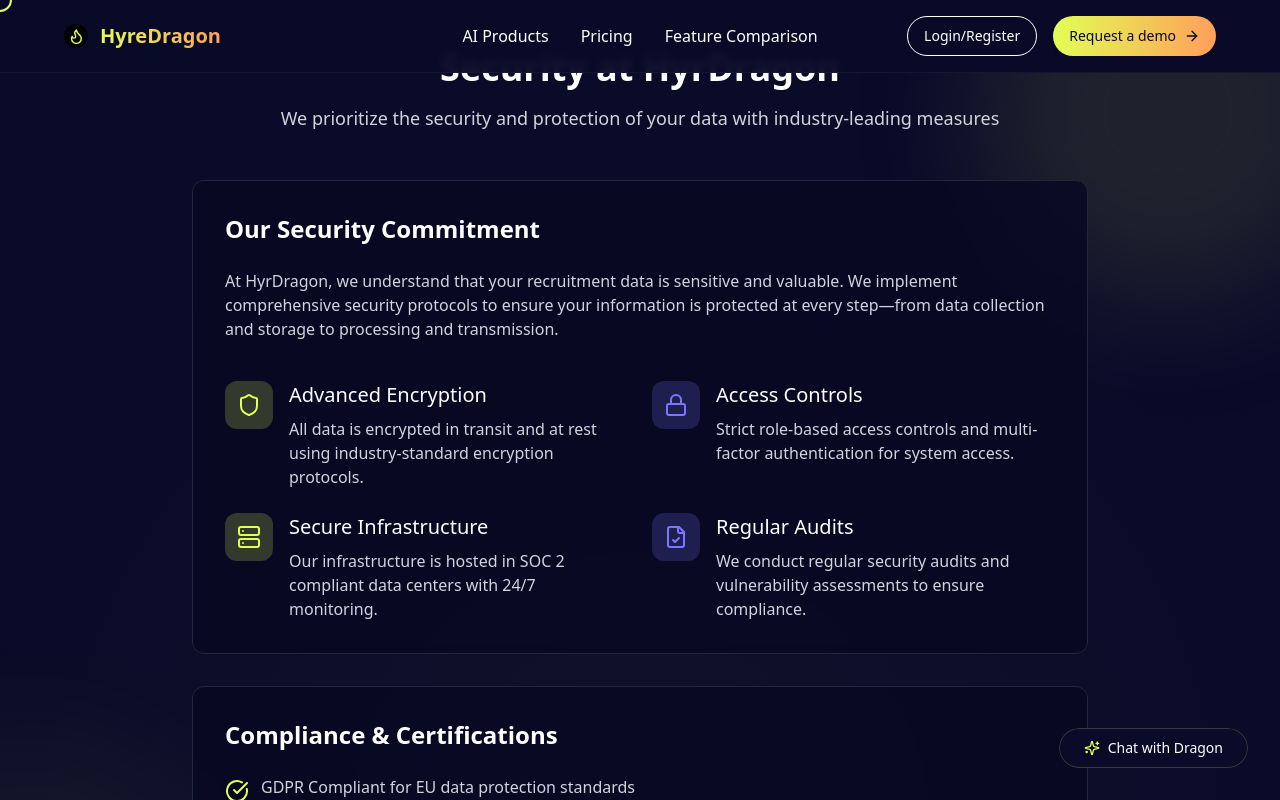
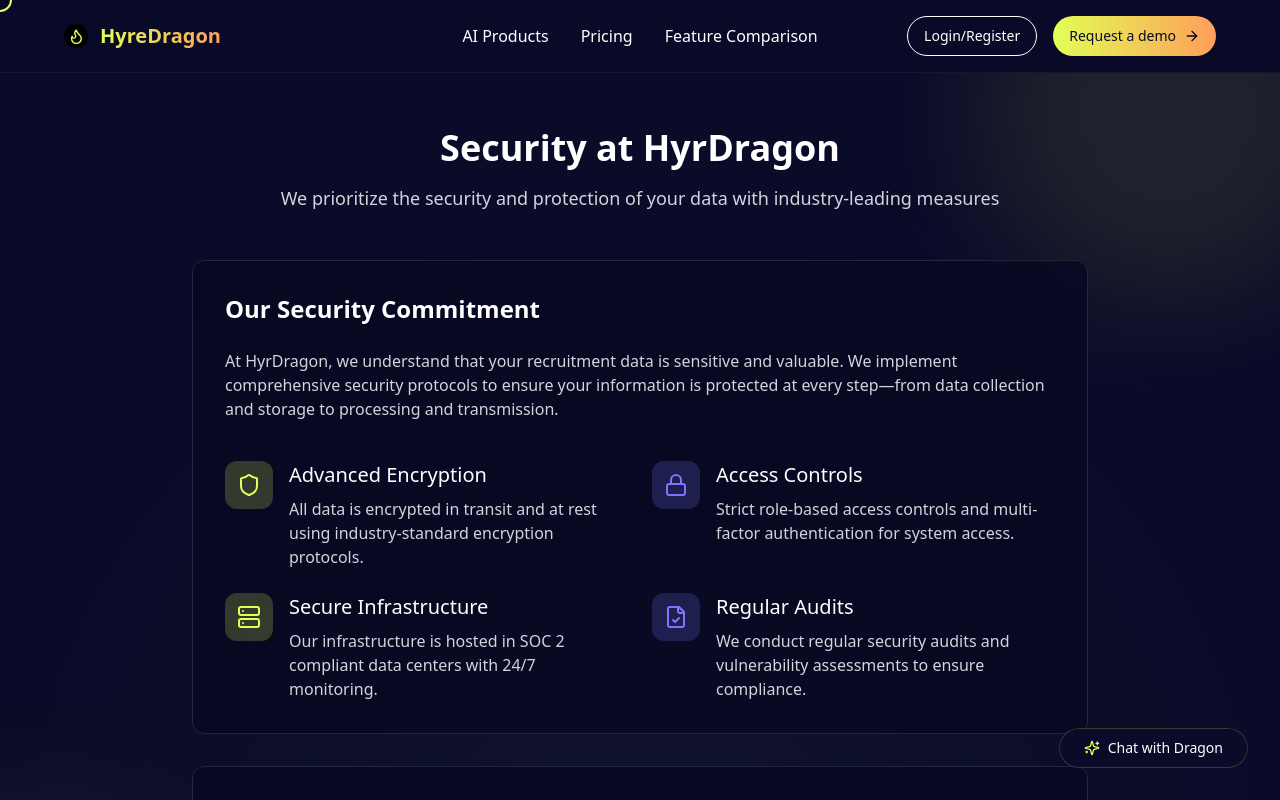
Before and after one commit to sohaihub/hyredragon, a React (Vite) app: page /security in a window 1280 px wide. Shown: the top 800 px of the page. Built offline with nearby package versions, Linux system fonts and the light colour scheme.

Commit message:
Code edited in Lovable Code Editor
Edited UI in Lovable

```diff
--- a/src/pages/Security.tsx
+++ b/src/pages/Security.tsx
@@ -1,4 +1,3 @@
-
 import React from 'react';
 import Header from '@/components/Header';
 import Footer from '@/components/Footer';
@@ -12,7 +11,8 @@ const Security: React.FC = () => {
 
       <Header />
 
-      <main className="flex-grow relative z-10 container mx-auto px-4 py-12">
+      {/* Add more padding here to bring the section further down */}
+      <main className="flex-grow relative z-10 container mx-auto px-4 pt-20 md:pt-32 pb-12">
         <div className="max-w-4xl mx-auto">
           <h1 className="text-3xl md:text-4xl font-bold mb-4 text-white text-center">Security at HyrDragon</h1>
           <p className="text-gray-300 text-center mb-12 text-lg">
```
